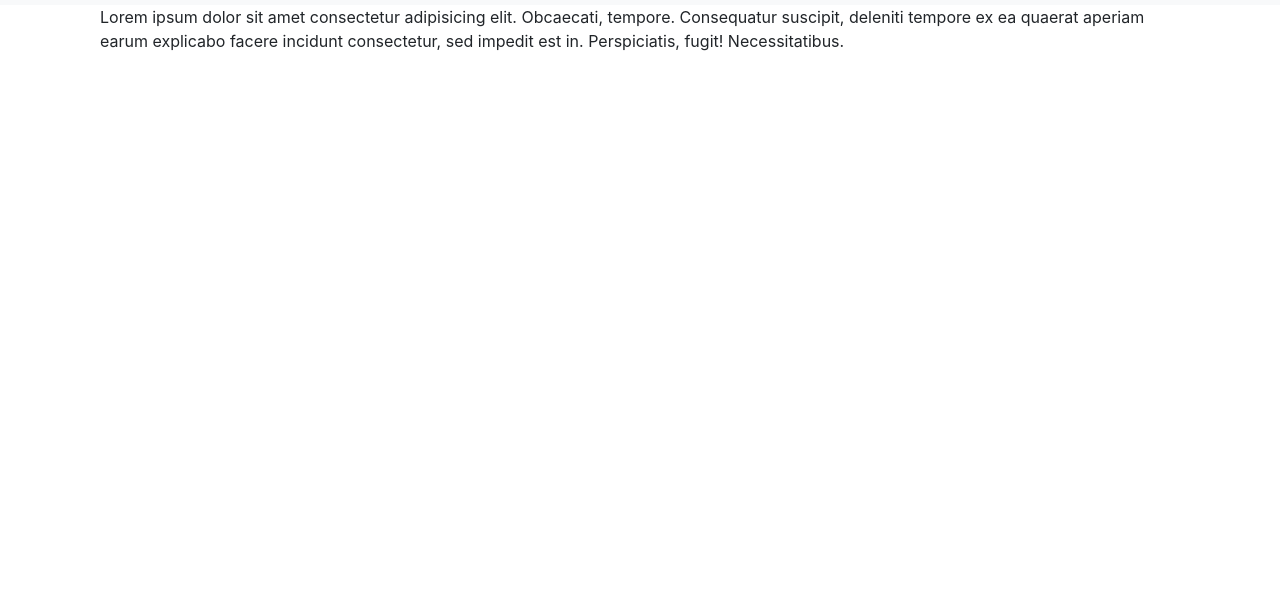
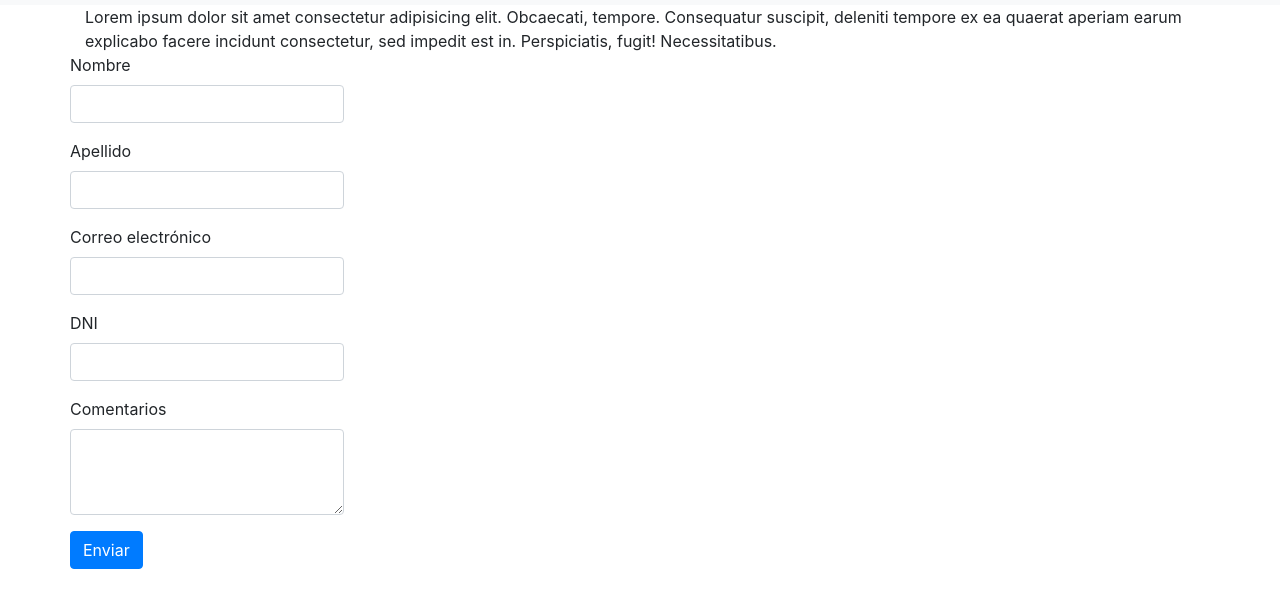
Before and after one commit to Cosaca/ProyectoEOI, a plain HTML site: page index.html in a window 1280 px wide. Shown: the part 51-658 px from the top of the page. Drawn offline with nearby package versions, Linux system fonts and the light colour scheme.

Commit message:
Formulario

```diff
--- a/index.html
+++ b/index.html
@@ -1,16 +1,20 @@
 <!DOCTYPE html>
 <html lang="en">
+
 <head>
     <meta charset="UTF-8">
     <meta name="viewport" content="width=device-width, initial-scale=1.0">
     <meta http-equiv="X-UA-Compatible" content="ie=edge">
     <title>Document</title>
-    <link rel="stylesheet" href="https://stackpath.bootstrapcdn.com/bootstrap/4.1.3/css/bootstrap.min.css" integrity="sha384-MCw98/SFnGE8fJT3GXwEOngsV7Zt27NXFoaoApmYm81iuXoPkFOJwJ8ERdknLPMO" crossorigin="anonymous">
+    <link rel="stylesheet" href="https://stackpath.bootstrapcdn.com/bootstrap/4.1.3/css/bootstrap.min.css" integrity="sha384-MCw98/SFnGE8fJT3GXwEOngsV7Zt27NXFoaoApmYm81iuXoPkFOJwJ8ERdknLPMO"
+        crossorigin="anonymous">
 </head>
+
 <body>
     <nav class="navbar navbar-expand-lg navbar-light bg-light">
         <a class="navbar-brand" href="#">Navbar</a>
-        <button class="navbar-toggler" type="button" data-toggle="collapse" data-target="#navbarNav" aria-controls="navbarNav" aria-expanded="false" aria-label="Toggle navigation">
+        <button class="navbar-toggler" type="button" data-toggle="collapse" data-target="#navbarNav" aria-controls="navbarNav"
+            aria-expanded="false" aria-label="Toggle navigation">
             <span class="navbar-toggler-icon"></span>
         </button>
         <div class="collapse navbar-collapse" id="navbarNav">
@@ -32,7 +36,37 @@
     </nav>
 
     <div class="container">
-          <div class="col-md-12 main">Lorem ipsum dolor sit amet consectetur adipisicing elit. Obcaecati, tempore. Consequatur suscipit, deleniti tempore ex ea quaerat aperiam earum explicabo facere incidunt consectetur, sed impedit est in. Perspiciatis, fugit! Necessitatibus.</div>
+        <div class="row">
+            <div class="col-md-12 main">Lorem ipsum dolor sit amet consectetur adipisicing elit. Obcaecati, tempore.
+                Consequatur suscipit, deleniti tempore ex ea quaerat aperiam earum explicabo facere incidunt
+                consectetur, sed impedit est in. Perspiciatis, fugit! Necessitatibus.</div>
+        </div>
+        <div class="row">
+            <form>
+                <div class="form-group">
+                    <label for="name">Nombre</label>
+                    <input type="text" class="form-control" id="exampleInputEmail1" aria-describedby="emailHelp">
+                </div>
+                <div class="form-group">
+                    <label for="surname">Apellido</label>
+                    <input type="text" class="form-control" id="exampleInputEmail1" aria-describedby="emailHelp">
+                </div>
+                <div class="form-group">
+                    <label for="exampleInputEmail1">Correo electrónico</label>
+                    <input type="email" class="form-control" id="exampleInputEmail1" aria-describedby="emailHelp">
+                </div>
+                <div class="form-group">
+                    <label for="exampleInputPassword1">DNI</label>
+                    <input type="text" class="form-control" id="exampleInputPassword1">
+                </div>
+                <div class="form-group">
+                        <label for="exampleFormControlTextarea1">Comentarios</label>
+                        <textarea class="form-control" id="exampleFormControlTextarea1" rows="3"></textarea>
+                      </div>
+                <button type="submit" class="btn btn-primary">Enviar</button>
+            </form>
+        </div>
+
     </div>
 
     <footer>
@@ -40,8 +74,11 @@
     </footer>
 </body>
 
-<script src="https://code.jquery.com/jquery-3.3.1.slim.min.js" integrity="sha384-q8i/X+965DzO0rT7abK41JStQIAqVgRVzpbzo5smXKp4YfRvH+8abtTE1Pi6jizo" crossorigin="anonymous"></script>
-<script src="https://cdnjs.cloudflare.com/ajax/libs/popper.js/1.14.3/umd/popper.min.js" integrity="sha384-ZMP7rVo3mIykV+2+9J3UJ46jBk0WLaUAdn689aCwoqbBJiSnjAK/l8WvCWPIPm49" crossorigin="anonymous"></script>
-<script src="https://stackpath.bootstrapcdn.com/bootstrap/4.1.3/js/bootstrap.min.js" integrity="sha384-ChfqqxuZUCnJSK3+MXmPNIyE6ZbWh2IMqE241rYiqJxyMiZ6OW/JmZQ5stwEULTy" crossorigin="anonymous"></script>
+<script src="https://code.jquery.com/jquery-3.3.1.slim.min.js" integrity="sha384-q8i/X+965DzO0rT7abK41JStQIAqVgRVzpbzo5smXKp4YfRvH+8abtTE1Pi6jizo"
+    crossorigin="anonymous"></script>
+<script src="https://cdnjs.cloudflare.com/ajax/libs/popper.js/1.14.3/umd/popper.min.js" integrity="sha384-ZMP7rVo3mIykV+2+9J3UJ46jBk0WLaUAdn689aCwoqbBJiSnjAK/l8WvCWPIPm49"
+    crossorigin="anonymous"></script>
+<script src="https://stackpath.bootstrapcdn.com/bootstrap/4.1.3/js/bootstrap.min.js" integrity="sha384-ChfqqxuZUCnJSK3+MXmPNIyE6ZbWh2IMqE241rYiqJxyMiZ6OW/JmZQ5stwEULTy"
+    crossorigin="anonymous"></script>
 
 </html>
```
Lines whose indentation alone changed are shown as unchanged.
